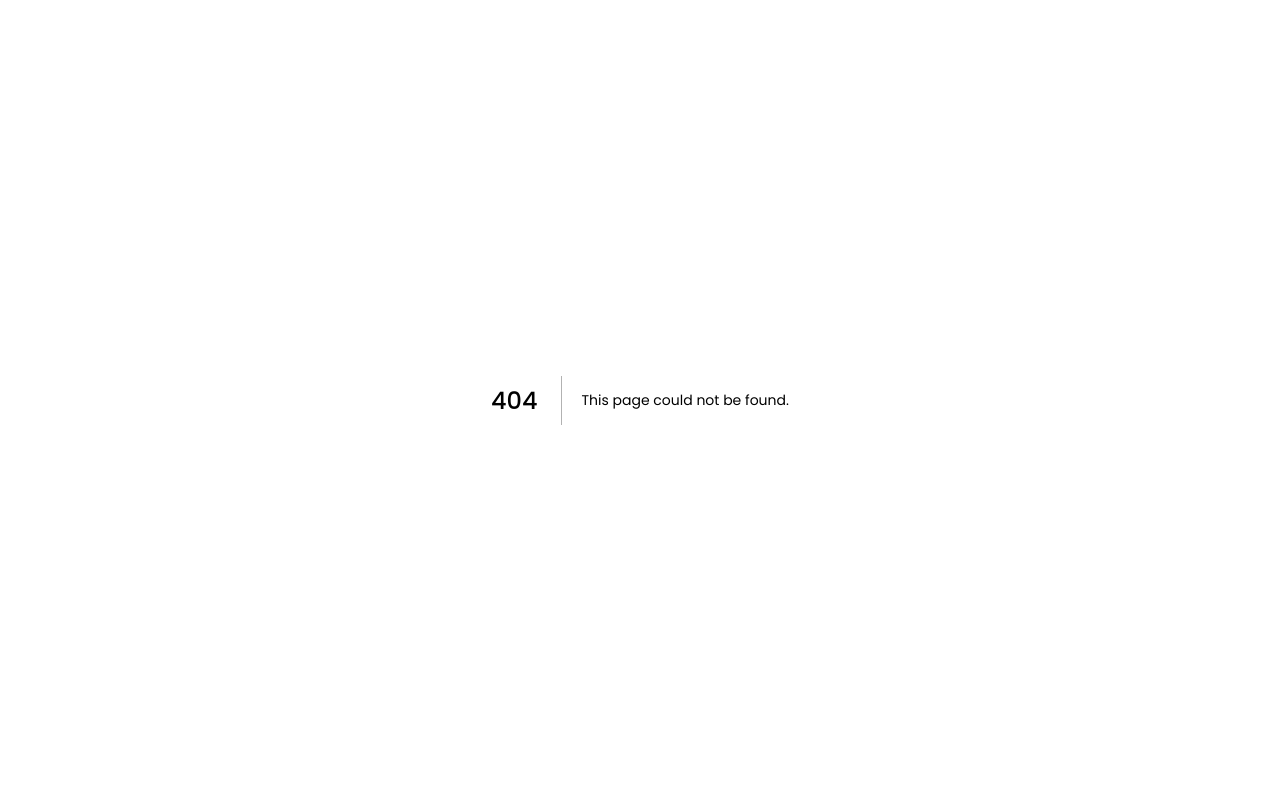
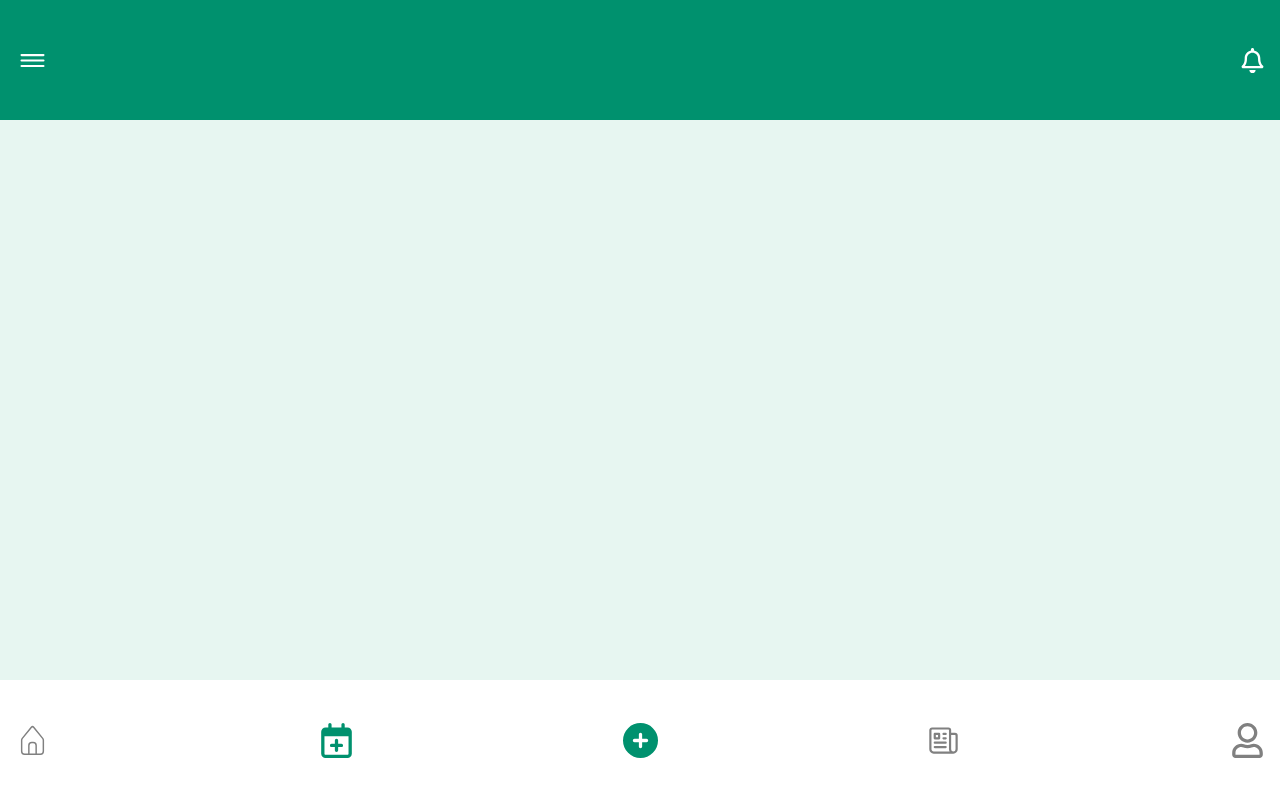
Before and after one commit to AlonsoPaz12/Proyecto_Software_2, a Next.js app in the folder frontend/: page /AgendarCita in a window 1280 px wide. Before the commit this address had no page. Shown: the top 796 px of the page. Built offline with nearby package versions, Linux system fonts and the light colour scheme.

Commit message:
Creación de componentes topbar y bottombar

```diff
--- a/frontend/package.json
+++ b/frontend/package.json
@@ -13,7 +13,8 @@
     "next": "14.2.3",
     "react": "^18",
     "react-bootstrap": "^2.10.2",
-    "react-dom": "^18"
+    "react-dom": "^18",
+    "react-icons": "^5.2.1"
   },
   "devDependencies": {
     "eslint": "^8",
--- /dev/null
+++ b/frontend/src/app/AgendarCita/page.jsx
@@ -0,0 +1,19 @@
+'use client';
+
+import React, { useState } from 'react';
+import TopBar from '@/components/TopBar/TopBar';
+import BottomBar from '@/components/BottomBar/BottomBar';
+import styles from './page.module.css';
+
+const AgendarCita = () => {
+
+
+  return (
+    <div className={styles.container}>
+      <TopBar></TopBar>
+      <BottomBar></BottomBar>
+    </div>
+  );
+};
+
+export default AgendarCita;
--- /dev/null
+++ b/frontend/src/app/AgendarCita/page.module.css
@@ -0,0 +1,7 @@
+.container{
+    display: flex;
+    flex-direction: column;
+    justify-content: space-between;
+    height: 100vh;
+    background-color: #E7F6F1;
+}
--- a/frontend/src/app/globals.css
+++ b/frontend/src/app/globals.css
@@ -4,6 +4,8 @@
   box-sizing: border-box;
   font-family: Poppins;
   font-style: normal;
+  padding: 0;
+  margin: 0;
 }
 
 html,
--- /dev/null
+++ b/frontend/src/components/BottomBar/BottomBar.jsx
@@ -0,0 +1,27 @@
+'use client';
+
+import styles from './BottomBar.module.css';
+import { CiHome } from "react-icons/ci";
+import { FaRegCalendarPlus } from "react-icons/fa6";
+import { FaCirclePlus } from "react-icons/fa6";
+import { FaRegUser } from "react-icons/fa";
+import { HiOutlineNewspaper } from "react-icons/hi2";
+
+const BottomBar = () => {
+
+
+  return (
+    <>
+      <div className={styles.topbar}>
+        <CiHome size={35} color='grey'/>
+        <FaRegCalendarPlus size={35} color='#00916E'/>
+        <FaCirclePlus size={35} color='#00916E'/>
+        <HiOutlineNewspaper size={35} color='grey'/>
+        <FaRegUser size={35} color='grey'/>
+
+      </div>
+    </>
+  );
+};
+
+export default BottomBar;
--- /dev/null
+++ b/frontend/src/components/BottomBar/BottomBar.module.css
@@ -0,0 +1,10 @@
+
+.topbar{
+    height: 120px;
+    background-color: white;
+    display: flex;
+    align-items: center;
+    justify-content: space-between;
+    padding-left: 15px;
+    padding-right: 15px;
+  }
--- /dev/null
+++ b/frontend/src/components/TopBar/TopBar.jsx
@@ -0,0 +1,21 @@
+'use client';
+
+import styles from './TopBar.module.css';
+import {FaRegBell} from 'react-icons/fa';
+import { IoReorderThreeOutline } from "react-icons/io5";
+
+const TopBar = () => {
+
+
+  return (
+    <>
+      <div className={styles.topbar}>
+        <IoReorderThreeOutline size={35} color='white'/>
+        <FaRegBell size={25} color='white'/>
+      </div>
+
+    </>
+  );
+};
+
+export default TopBar;
--- /dev/null
+++ b/frontend/src/components/TopBar/TopBar.module.css
@@ -0,0 +1,11 @@
+
+
+.topbar{
+    height: 120px;
+    background-color: #00916E;
+    display: flex;
+    align-items: center;
+    justify-content: space-between;
+    padding-left: 15px;
+    padding-right: 15px;
+  }
```
Also changed, not shown: 1 other file (tests, documents, lock files or other folders).
